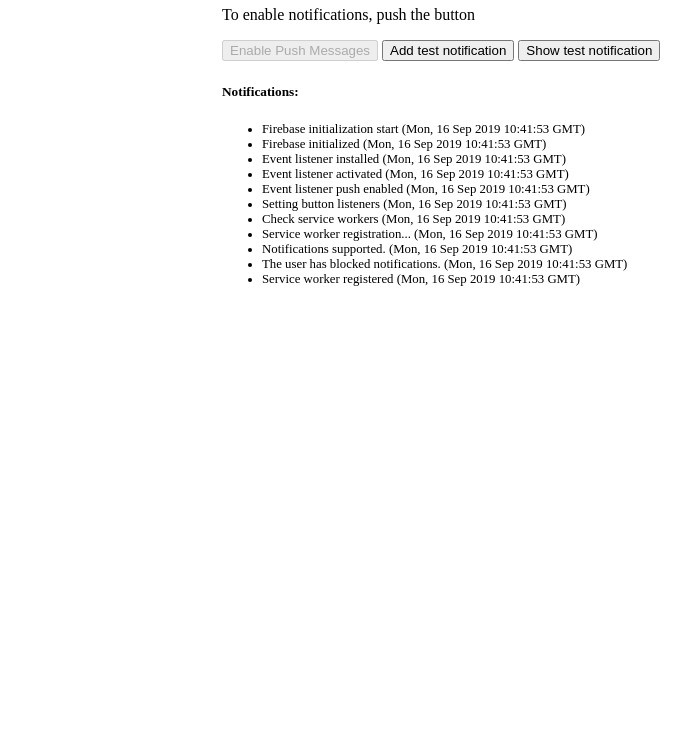
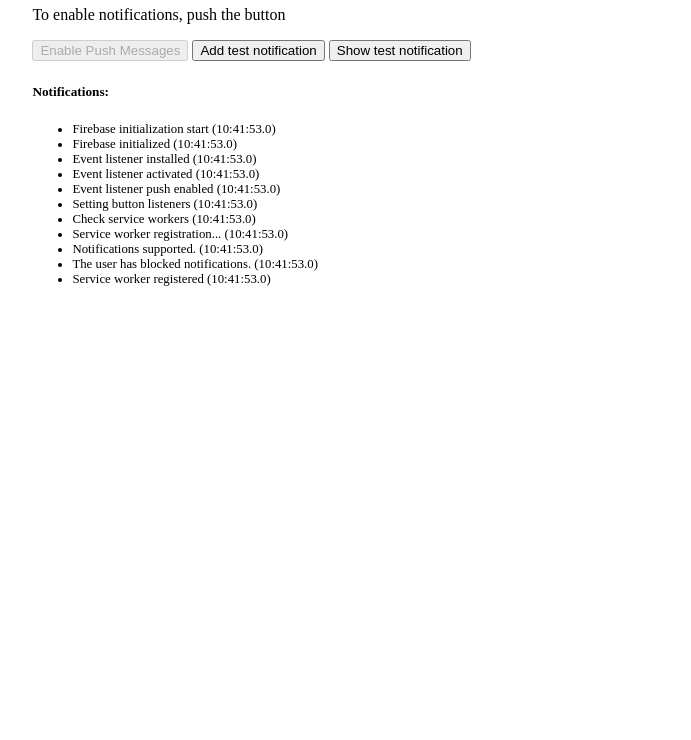
Before and after one commit to sadfuzzy/sadfuzzy.github.io, a plain HTML site: page index.html in a window 1280 px wide. Shown: the part 60-800 px from the top of the page, without its empty margins (102-793 px from the left). Drawn offline with Linux system fonts and the light colour scheme.

Commit message:
improvements

```diff
--- a/index.html
+++ b/index.html
@@ -5,9 +5,11 @@
     <!-- <script src="/Users/denis/code/work/sadfuzzy.github.io/firebase-app.js"></script> -->
     <script>
       function addNotification(text) {
-        var newLi = document.createElement('li');
+        var newLi = document.createElement('li'),
+            time = new Date();
         newLi.className = "";
-        newLi.innerHTML = text + ' (' + (new Date()).toUTCString() + ')';
+
+        newLi.innerHTML = text + ' (' + time.getHours( )+ ":" +  time.getMinutes() + ":" +  time.getSeconds() + '.' + time.getMilliseconds() + ')';
         document.getElementById('notifications').appendChild(newLi);
       }
 
@@ -283,9 +285,12 @@
 
       window.addEventListener('DOMContentLoaded', function() {  mainMt() });
     </script>
+    <meta name="viewport" content="width=device-width, initial-scale=1.0">
+    <meta http-equiv="X-UA-Compatible" content="ie=edge">
+    <link href='main.css' rel='stylesheet' type='text/css'>
   </head>
   <body style="font-size: 1em;">
-    <div style="width: 50%; margin-left: 25%; margin-right: 25%;">
+    <div style="width: 80%; margin-left: 10%; margin-right: 10%;">
       <h1>Service Workers</h1>
       <p>To enable notifications, push the button</p>
       <button class="js-push-button" disabled>
```
